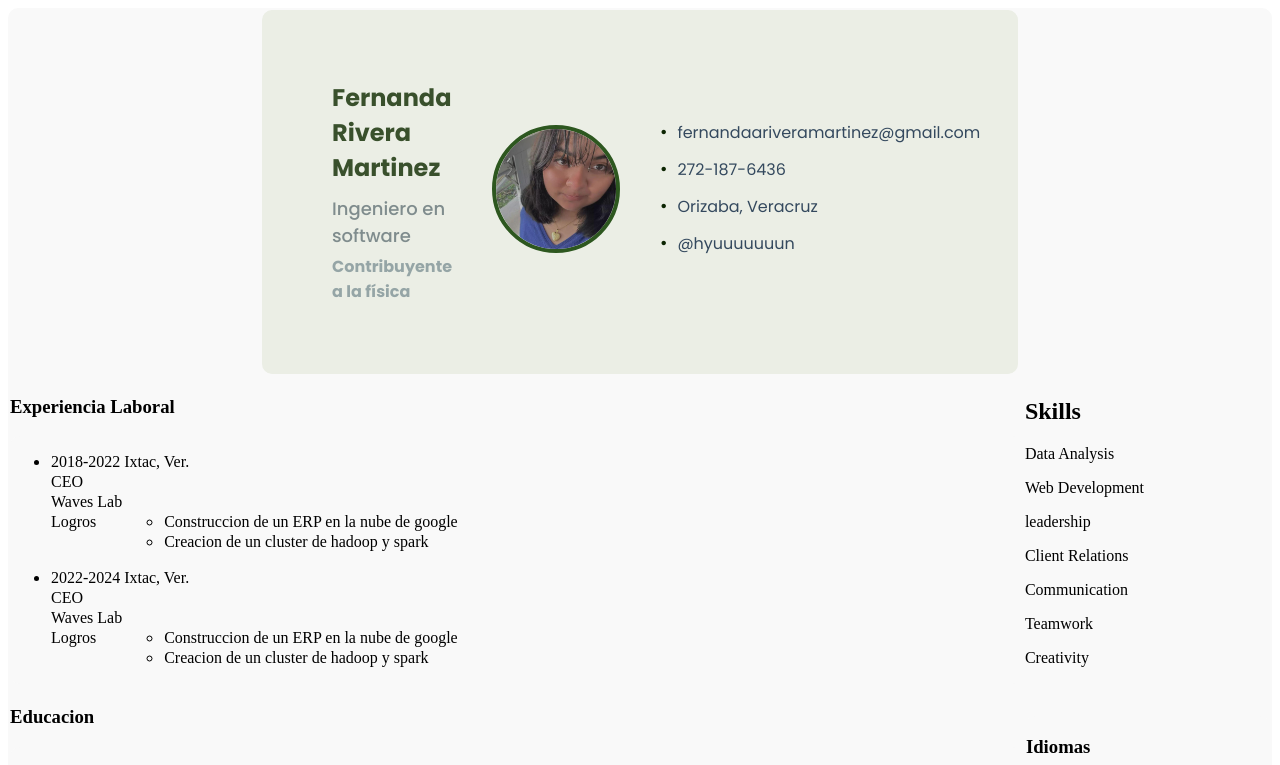
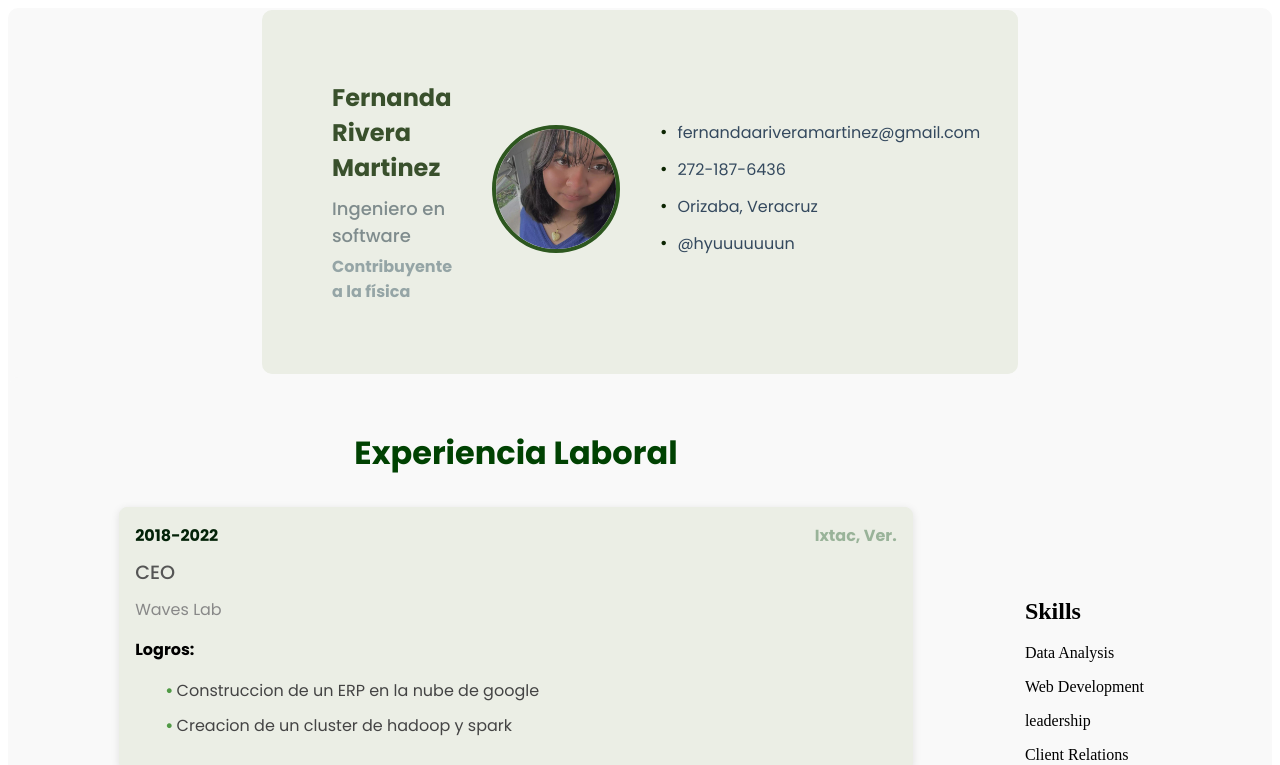
Before and after one commit to feriveramar/feriveramar.github.io, an Angular app: page / in a window 1280 px wide. Shown: the top 765 px of the page. Built offline with nearby package versions, Linux system fonts and the light colour scheme.

Commit message:
update work_experience branch #2

```diff
--- a/src/app/work-experience/work-experience.component.css
+++ b/src/app/work-experience/work-experience.component.css
@@ -0,0 +1,103 @@
+@import url('https://fonts.googleapis.com/css2?family=Poppins:wght@400;500;700&display=swap');
+
+/* work-experience.component.css */
+
+body {
+    font-family: 'Poppins', sans-serif;
+    background-color: #f9f9f9;
+    margin: 0;
+    padding: 10px;
+    border-radius: 8PX;
+}
+
+h3 {
+    text-align: center;
+    font-size: 2rem;
+    margin-bottom: 20px;
+    color: #004202; /* Texto en blanco para mejor contraste */
+    padding: 10px;
+    border-radius: 8px;
+
+}
+
+.work-experience-container {
+    width: 80%; /* Ajustado al 80% para mejor adaptación en pantallas */
+    margin: 0 auto;
+}
+
+.work-item {
+    margin-bottom: 20px;
+    border: 1px solid #ebeee5; /* Color de borde más suave */
+    border-radius: 8px;
+    padding: 15px;
+    background-color:  #ebeee5;;
+    box-shadow: 0 2px 8px rgba(0, 0, 0, 0.1);
+    transition: box-shadow 0.3s ease; /* Suaviza la transición de sombra */
+}
+
+.work-item:hover {
+    box-shadow: 0 4px 12px rgba(0, 0, 0, 0.15); /* Sombra más intensa al hacer hover */
+}
+
+.work-details {
+    margin-bottom: 15px;
+}
+
+.work-date-location {
+    display: flex;
+    justify-content: space-between;
+}
+
+.work-date {
+    font-weight: bold;
+    color: #032208; /* Color para resaltar la fecha */
+}
+
+.work-location {
+    font-weight: bold;
+    color: #99b399; /* Color para resaltar la ubicación */
+}
+
+.work-position {
+    font-size: 1.2rem;
+    font-weight: 500;
+    color: #555;
+    margin: 10px 0;
+}
+
+.work-company {
+    font-size: 1rem;
+    color: #888888;
+}
+
+.work-achievements ul {
+    list-style-type: none;
+    padding-left: 20px;
+}
+
+.work-achievements li {
+    color: #444;
+    padding-left: 10px;
+    margin-bottom: 10px;
+}
+
+.work-achievements li:before {
+    content: "• "; /* Agrega un punto antes del logro */
+    color: #519a46; /* Color verde para el punto */
+    font-weight: bold;
+}
+
+/* Ajustes adicionales para mejorar el diseño responsivo */
+@media (max-width: 768px) {
+    .work-experience-container {
+        width: 100%; /* Ajusta el ancho del contenido en pantallas más pequeñas */
+    }
+
+    h3 {
+        font-size: 1.5rem;
+    }
+
+    .work-position, .work-company {
+        font-size: 0.9rem;
+    }
+}
--- a/src/app/work-experience/work-experience.component.html
+++ b/src/app/work-experience/work-experience.component.html
@@ -1,27 +1,22 @@
+<body style="font-family: 'Poppins', sans-serif;">
 <h3>Experiencia Laboral</h3>
 
-<table border="0">
-    <ul *ngFor="let work of workExperience">
-        <li>
-            <tr>
-                <td>{{ work.fecha }}</td> <td>{{work.ubicacion}}</td>
-            </tr>
-            <tr>
-                <td>{{ work.puesto }}</td>
-            </tr>
-            <tr>
-                <td>{{ work.empresa}}</td>
-            </tr>
-            <tr>
-                <td>Logros</td>
-                <ul *ngFor="let logro of work.logros">
-                    <li>
-                        <tr>
-                            <td>{{ logro.descripcion }}</td>
-                        </tr>
-                    </li>
-                </ul>
-            </tr>
-        </li>
-    </ul>
-</table>
+<div class="work-experience-container">
+  <div *ngFor="let work of workExperience" class="work-item">
+    <div class="work-details">
+      <div class="work-date-location">
+        <span class="work-date">{{ work.fecha }}</span>
+        <span class="work-location">{{ work.ubicacion }}</span>
+      </div>
+      <div class="work-position">{{ work.puesto }}</div>
+      <div class="work-company">{{ work.empresa }}</div>
+    </div>
+    <div class="work-achievements">
+      <strong>Logros:</strong>
+      <ul>
+        <li *ngFor="let logro of work.logros">{{ logro.descripcion }}</li>
+      </ul>
+    </div>
+  </div>
+</div>
+</body>
--- a/src/styles.css
+++ b/src/styles.css
@@ -2,8 +2,6 @@ table {
     width: 100%;
     border-collapse: collapse;
     background-color: #f9f9f9;
-    padding: 20px;
     border-color:transparent;
-
     border-radius: 10px;
 }
```
